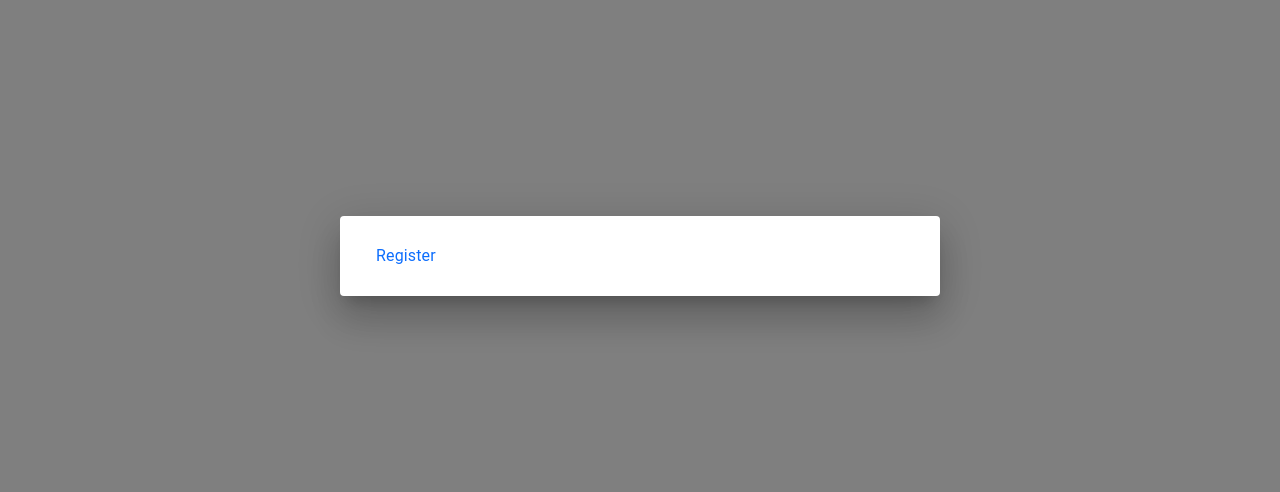
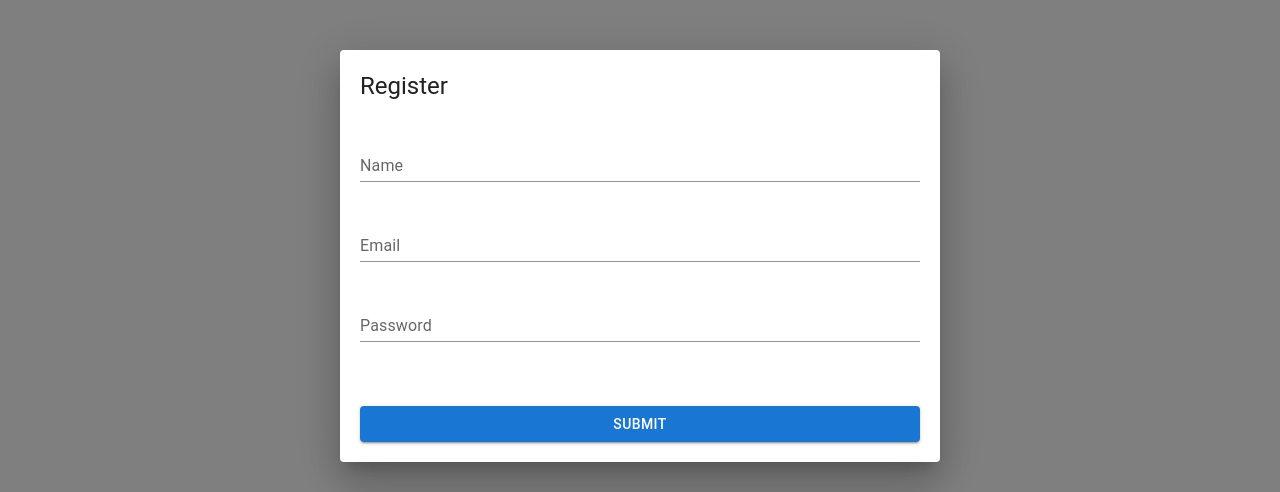
Before and after one commit to floriankuc/rumble-diary, a React (Create React App) app in the folder client/: page / in a window 1280 px wide. Both pictures are taken after a click on the button "REGISTER". Shown: the part 144-636 px from the top of the page. Built offline with nearby package versions, Linux system fonts and the light colour scheme; no server answers; the HTML template or start-up script is replaced by a standard one.

Commit message:
chore: clean up

```diff
--- a/client/src/components/AppNavbar.js
+++ b/client/src/components/AppNavbar.js
@@ -2,7 +2,6 @@ import { AppBar, Dialog, IconButton, Toolbar, Typography } from '@mui/material';
 import { Box } from '@mui/system';
 import React from 'react';
 import { connect } from 'react-redux';
-import RegisterModal from './auth/RegisterModal';
 import Button from '@mui/material/Button';
 import { logout } from '../actions/authActions';
 import MenuIcon from '@mui/icons-material/Menu';
@@ -28,7 +27,6 @@ function AppNavbar(props) {
           <Typography variant="h6" component="div" sx={{ flexGrow: 1 }}>
             Sleep Tracker
           </Typography>
-          {/* {!isAuthenticated ? <RegisterModal /> : null} */}
           {!isAuthenticated && (
             <Button color="inherit" onClick={navigateToRegister}>
               Register
--- a/client/src/components/auth/RegisterModal.js
+++ b/client/src/components/auth/RegisterModal.js
@@ -1,83 +1,121 @@
 import React, { useState, useCallback, useEffect } from 'react';
-import { Button, Modal, ModalHeader, ModalBody, Form, FormGroup, Label, Input, NavLink, Alert } from 'reactstrap';
 import { connect } from 'react-redux';
 import { clearErrors } from '../../actions/errorActions';
 import { register } from '../../actions/authActions';
+import { makeStyles } from '@mui/styles';
+import { useFormik } from 'formik';
+import * as yup from 'yup';
+import { useHistory } from 'react-router';
+import { TextField, Typography } from '@mui/material';
+import Button from '@mui/material/Button';
+
+const useStyles = makeStyles({
+  textfield: {
+    marginBottom: 32,
+  },
+  errorMsg: {
+    marginBottom: 32,
+    color: 'red',
+  },
+  loginHeadline: {
+    marginBottom: 32,
+  },
+});
+
+const validationSchema = yup.object({
+  name: yup.string('Enter a name').required('Name is required'),
+  email: yup.string('Enter an email').email('Enter a valid email').required('Email is required'),
+  password: yup.string('Enter a password').min(3, 'Password should be of minimum 3 characters length').required('Password is required'),
+});
 
 const RegisterModal = ({ isAuthenticated, error, register, clearErrors }) => {
-  const [modal, setModal] = useState(false);
-  const [name, setName] = useState('');
-  const [email, setEmail] = useState('');
-  const [password, setPassword] = useState('');
+  const classes = useStyles();
+  const history = useHistory();
+  const formik = useFormik({
+    initialValues: {
+      name: '',
+      email: '',
+      password: '',
+    },
+    validationSchema: validationSchema,
+    onSubmit: (values) => {
+      handleSubmit(values);
+    },
+  });
+
   const [msg, setMsg] = useState(null);
 
-  const handleToggle = useCallback(() => {
-    // Clear errors
-    clearErrors();
-    setModal(!modal);
-  }, [clearErrors, modal]);
+  const handleSubmit = useCallback(
+    (values) => {
+      register({ name: values.name, email: values.email, password: values.password });
 
-  const handleChangeName = (e) => setName(e.target.value);
-  const handleChangeEmail = (e) => setEmail(e.target.value);
-  const handleChangePassword = (e) => setPassword(e.target.value);
-
-  const handleOnSubmit = (e) => {
-    e.preventDefault();
-
-    // Create user object
-    const user = {
-      name,
-      email,
-      password,
-    };
-
-    // Attempt to login
-    register(user);
-  };
+      clearErrors();
+    },
+    [clearErrors, register]
+  );
 
   useEffect(() => {
-    // Check for register error
+    if (isAuthenticated) {
+      history.push('/');
+    }
+  }, [isAuthenticated, history]);
+
+  useEffect(() => {
     if (error.id === 'REGISTER_FAIL') {
       setMsg(error.msg.msg);
     } else {
       setMsg(null);
     }
-
-    // If authenticated, close modal
-    if (modal) {
-      if (isAuthenticated) {
-        handleToggle();
-      }
-    }
-  }, [error, handleToggle, isAuthenticated, modal]);
+  }, [error, isAuthenticated]);
 
   return (
     <div>
-      <NavLink onClick={handleToggle} href="#">
+      <Typography variant="h5" className={classes.loginHeadline}>
         Register
-      </NavLink>
-
-      <Modal isOpen={modal} toggle={handleToggle}>
-        <ModalHeader toggle={handleToggle}>Register</ModalHeader>
-        <ModalBody>
-          {msg ? <>{msg}</> : null}
-          <Form onSubmit={handleOnSubmit}>
-            <FormGroup>
-              <Label for="name">Name</Label>
-              <Input type="text" name="name" id="name" placeholder="Name" className="mb-3" onChange={handleChangeName} />
-
-              <Label for="email">Email</Label>
-              <Input type="email" name="email" id="email" placeholder="Email" className="mb-3" onChange={handleChangeEmail} />
-
-              <Label for="password">Password</Label>
-              <Input type="password" name="password" id="password" placeholder="Password" className="mb-3" onChange={handleChangePassword} />
-              <Button color="dark" style={{ marginTop: '2rem' }} block>
-                Register
-              </Button>
-            </FormGroup>
-          </Form>
-        </ModalBody>
-      </Modal>
+      </Typography>
+      <form onSubmit={formik.handleSubmit}>
+        <TextField
+          fullWidth
+          id="name"
+          name="name"
+          label="Name"
+          value={formik.values.name}
+          onChange={formik.handleChange}
+          error={formik.touched.name && Boolean(formik.errors.name)}
+          helperText={formik.touched.name && formik.errors.name}
+          variant="standard"
+          className={classes.textfield}
+        />
+        <TextField
+          fullWidth
+          id="email"
+          name="email"
+          label="Email"
+          value={formik.values.email}
+          onChange={formik.handleChange}
+          error={formik.touched.email && Boolean(formik.errors.email)}
+          helperText={formik.touched.email && formik.errors.email}
+          variant="standard"
+          className={classes.textfield}
+        />
+        <TextField
+          fullWidth
+          id="password"
+          name="password"
+          label="Password"
+          type="password"
+          value={formik.values.password}
+          onChange={formik.handleChange}
+          error={formik.touched.password && Boolean(formik.errors.password)}
+          helperText={formik.touched.password && formik.errors.password}
+          variant="standard"
+          className={classes.textfield}
+        />
+        <Typography className={classes.errorMsg}>{msg}</Typography>
+        <Button color="primary" variant="contained" fullWidth type="submit">
+          Submit
+        </Button>
+      </form>
     </div>
   );
 };
--- a/client/src/routes/index.js
+++ b/client/src/routes/index.js
@@ -2,4 +2,8 @@ export const APP_ROUTES = {
   root: '/',
   login: '/login',
   register: '/register',
+  start: '/start', //zeigt übersicht oder empty state
+  add: '/items/add', //add nicht in modal
+  show: '/items/:id/',
+  //kein edit, mit editmode!
 };
```
